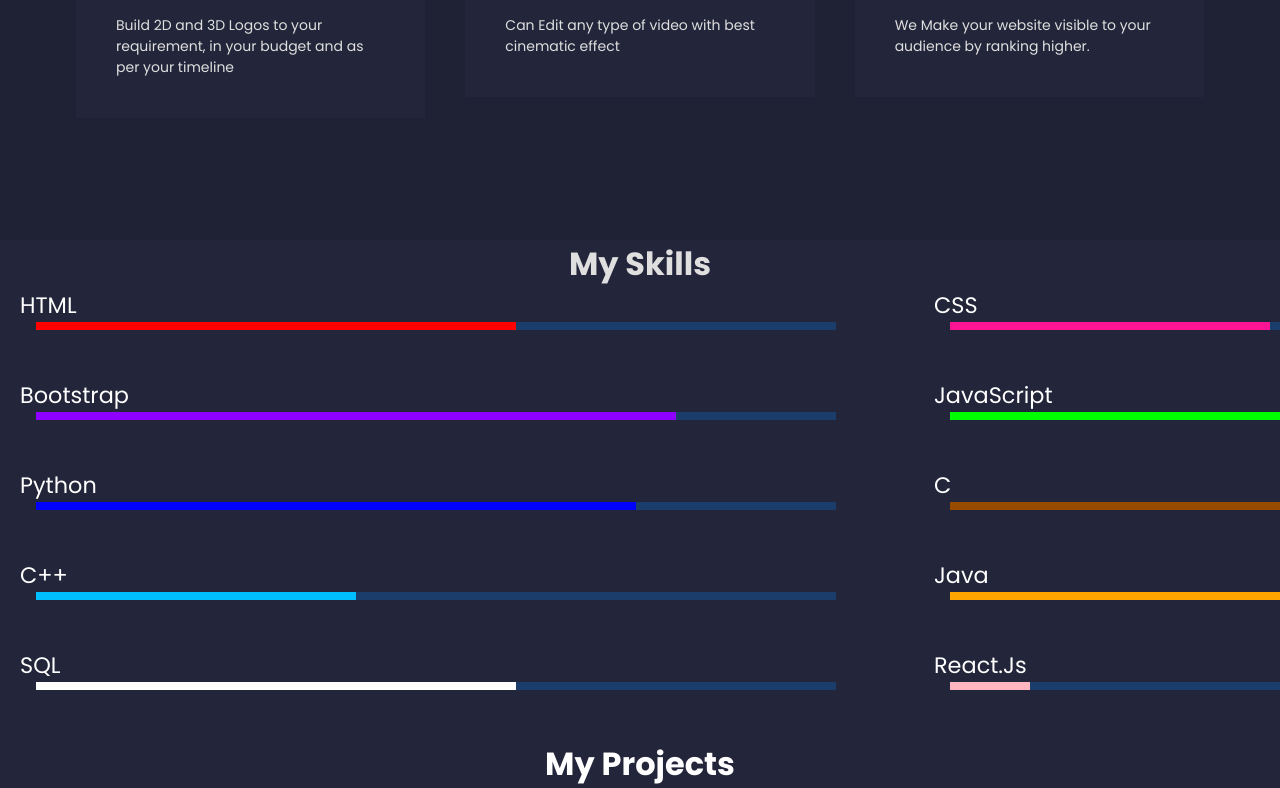
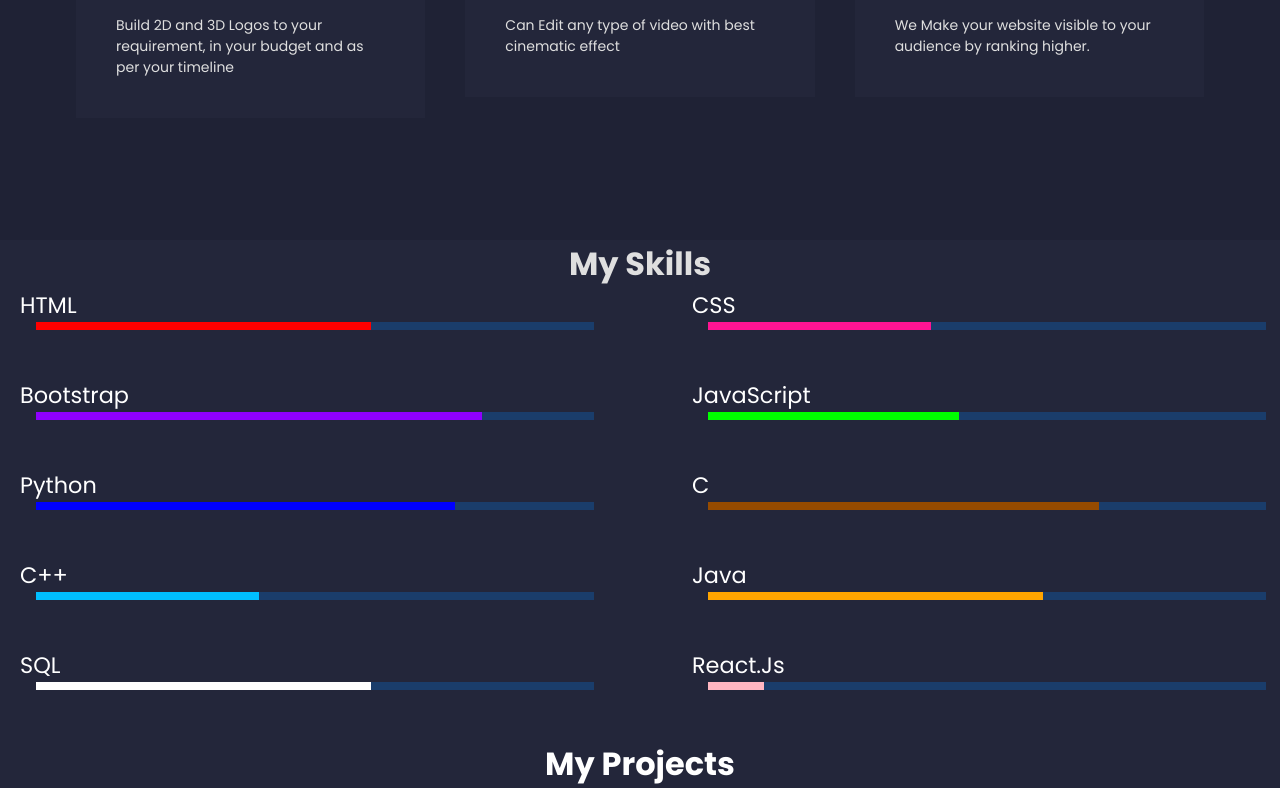
Before and after one commit to vimal143/Mukesh-Portfolio, a React (Create React App) app: page / in a window 1280 px wide. Shown: the part 1693-2481 px from the top of the page. Built offline with nearby package versions, Linux system fonts and the light colour scheme.

Commit message:
Minor deployment bug resolved

```diff
--- a/src/App.css
+++ b/src/App.css
@@ -451,14 +451,14 @@
     align-items: center;
   }
   .skill-progress{
-    width: 100vh;
+    width: 100%;
 
   }
   .skill-text{
     color: #fff;
   }
   .progress{
-    width: 100vh;
+    width: 100%;
     height: .5rem;
     background-color: red;
     margin-left: 1rem;
```
